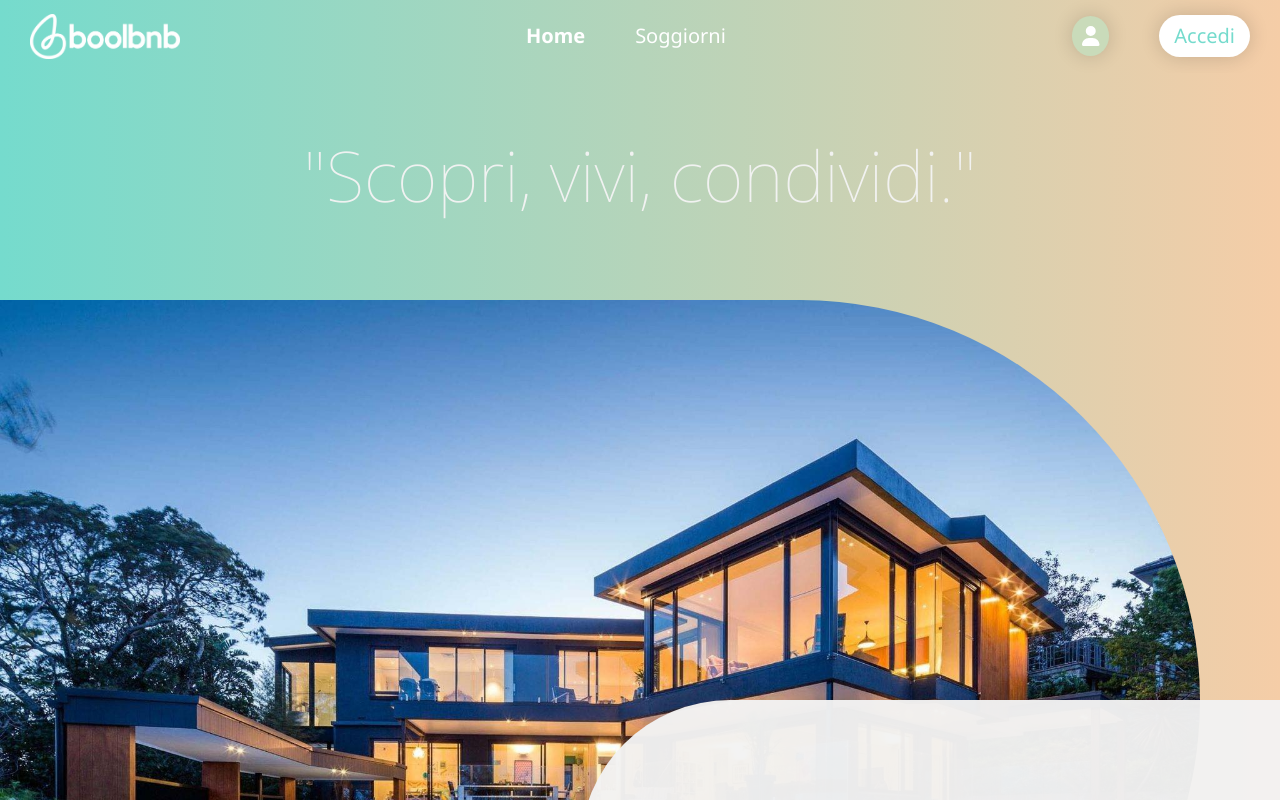
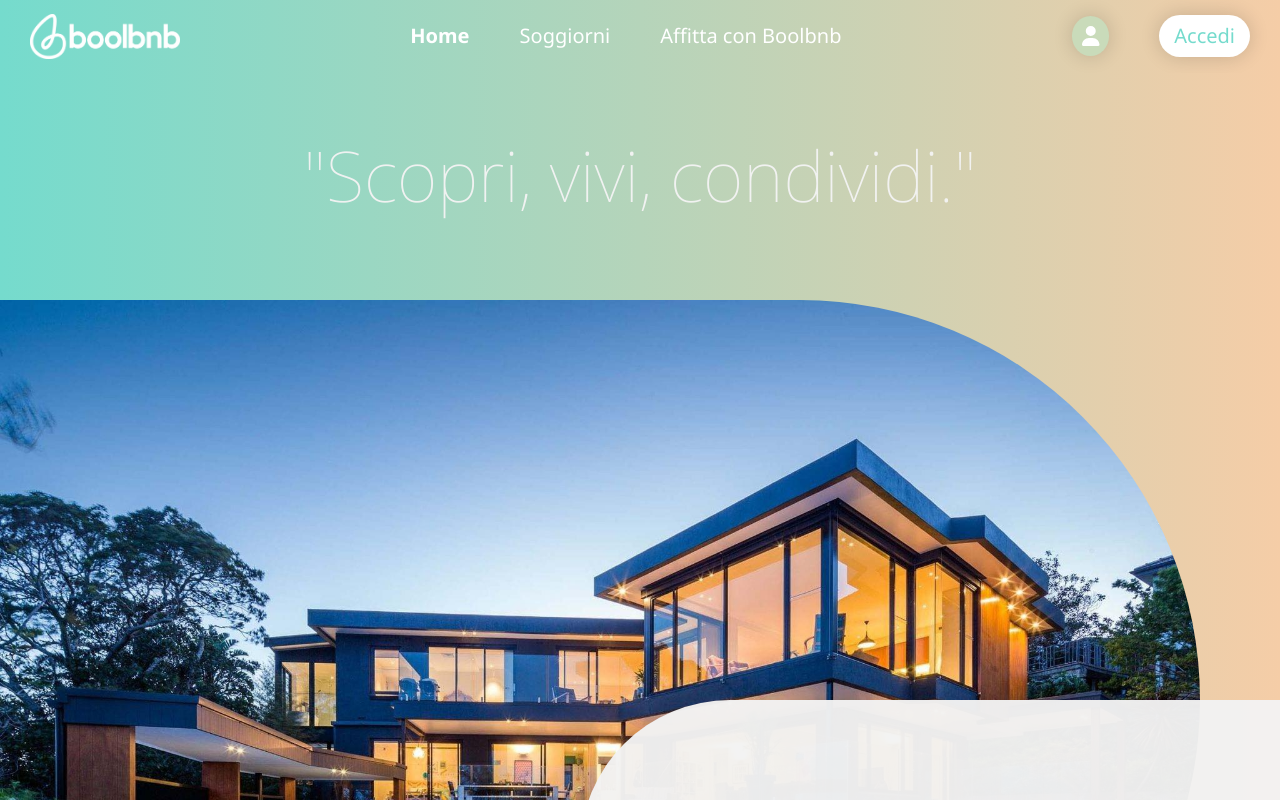
Before and after one commit to eduardorocco/bool-bnb, a React (Vite) app in the folder client/: page / in a window 1280 px wide. Shown: the top 800 px of the page. Built offline with nearby package versions, Linux system fonts and the light colour scheme; no server answers.

Commit message:
fix: add cursor pointer style for insert property button in header

```diff
--- a/client/src/assets/modules/Header.module.css
+++ b/client/src/assets/modules/Header.module.css
@@ -53,3 +53,7 @@
 .active {
     color: red !important;
 }
+
+.insertprop {
+    cursor: pointer;
+}
--- a/client/src/assets/modules/HeaderPages.module.css
+++ b/client/src/assets/modules/HeaderPages.module.css
@@ -40,3 +40,7 @@
 .button:hover {
     background-color: var(--grey-hover);
 }
+
+.insertprop {
+    cursor: pointer;
+}
--- a/client/src/layouts/Header.jsx
+++ b/client/src/layouts/Header.jsx
@@ -36,9 +36,11 @@ export default function Header() {
                     <NavLink to='/properties'>
                         Soggiorni
                     </NavLink>
+                    {isLogin ? <NavLink to={`users/${user.username}/properties`}>Affitta con Boolbnb</NavLink> : <div className={styles.insertprop} onClick={() => (setOverlayLogin(true))}>Affitta con Boolbnb</div>}
                 </div>
 
                 <div className={styles.navlink}>
+
                     {
                         isLogin ? <Link to={`users/${user.username}`}>
                             <div className={styles.rounded}>
```
